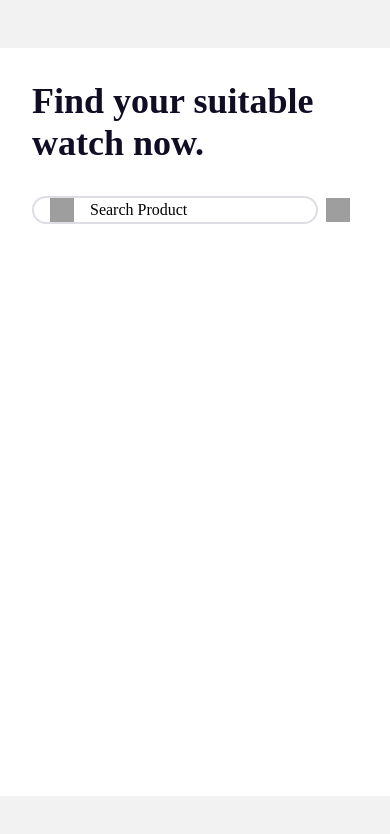
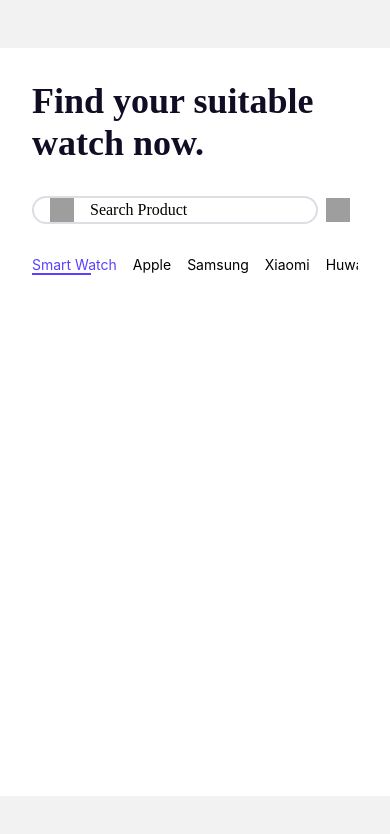
Before and after one commit to abdullazmat/WatchStoreApp, a React Native app: screen /Home in a window 390 px wide. Shown: the top 834 px of the page. Built offline with nearby package versions, Linux system fonts and the light colour scheme; grey boxes are pictures that could not be loaded.

Commit message:
Category State Management

```diff
--- a/src/HomeScreen.jsx
+++ b/src/HomeScreen.jsx
@@ -4,6 +4,7 @@ import {fontSize, iconSize, spacing} from './constants/dimensons';
 import {colors} from './constants/colors';
 import {fontFamily} from './constants/font';
 import {TextInput} from 'react-native-gesture-handler';
+import Category from './components/Category';
 
 const HomeScreen = () => {
   return (
@@ -26,6 +27,7 @@ const HomeScreen = () => {
           />
         </View>
       </View>
+      <Category />
     </View>
   );
 };
--- /dev/null
+++ b/src/components/Category.jsx
@@ -0,0 +1,47 @@
+import React, {Component, useState} from 'react';
+import {Text, StyleSheet, View, TouchableOpacity} from 'react-native';
+import {fontSize, spacing} from '../constants/dimensons';
+import {fontFamily} from '../constants/font';
+import {colors} from '../constants/colors';
+import {FlatList} from 'react-native-gesture-handler';
+import {categories} from '../data/categories';
+
+const Category = () => {
+  const [selectedCategory, setSelectedCategory] = useState(1);
+  return (
+    <FlatList
+      data={categories}
+      renderItem={({item, index}) => (
+        <TouchableOpacity onPress={() => setSelectedCategory(item.id)}>
+          <Text
+            style={
+              (styles.categoryText,
+              selectedCategory === item.id && {color: colors.purple})
+            }>
+            {item.name}
+          </Text>
+          <View
+            style={selectedCategory === item.id ? styles.underline : null}
+          />
+        </TouchableOpacity>
+      )}
+      keyExtractor={item => item.id}
+      horizontal
+      ItemSeparatorComponent={<View style={{paddingHorizontal: spacing.sm}} />}
+    />
+  );
+};
+const styles = StyleSheet.create({
+  categoryText: {
+    fontSize: fontSize.md,
+    fontFamily: fontFamily.SemiBold,
+    color: colors.gray,
+  },
+  underline: {
+    borderBottomColor: colors.purple,
+    borderBottomWidth: 2,
+    width: '70%',
+  },
+});
+
+export default Category;
--- /dev/null
+++ b/src/data/categories.js
@@ -0,0 +1,26 @@
+export const categories = [
+  {
+    id: 1,
+    name: 'Smart Watch',
+  },
+  {
+    id: 2,
+    name: 'Apple',
+  },
+  {
+    id: 3,
+    name: 'Samsung',
+  },
+  {
+    id: 4,
+    name: 'Xiaomi',
+  },
+  {
+    id: 5,
+    name: 'Huwaei',
+  },
+  {
+    id: 6,
+    name: 'Headphone',
+  },
+];
```
